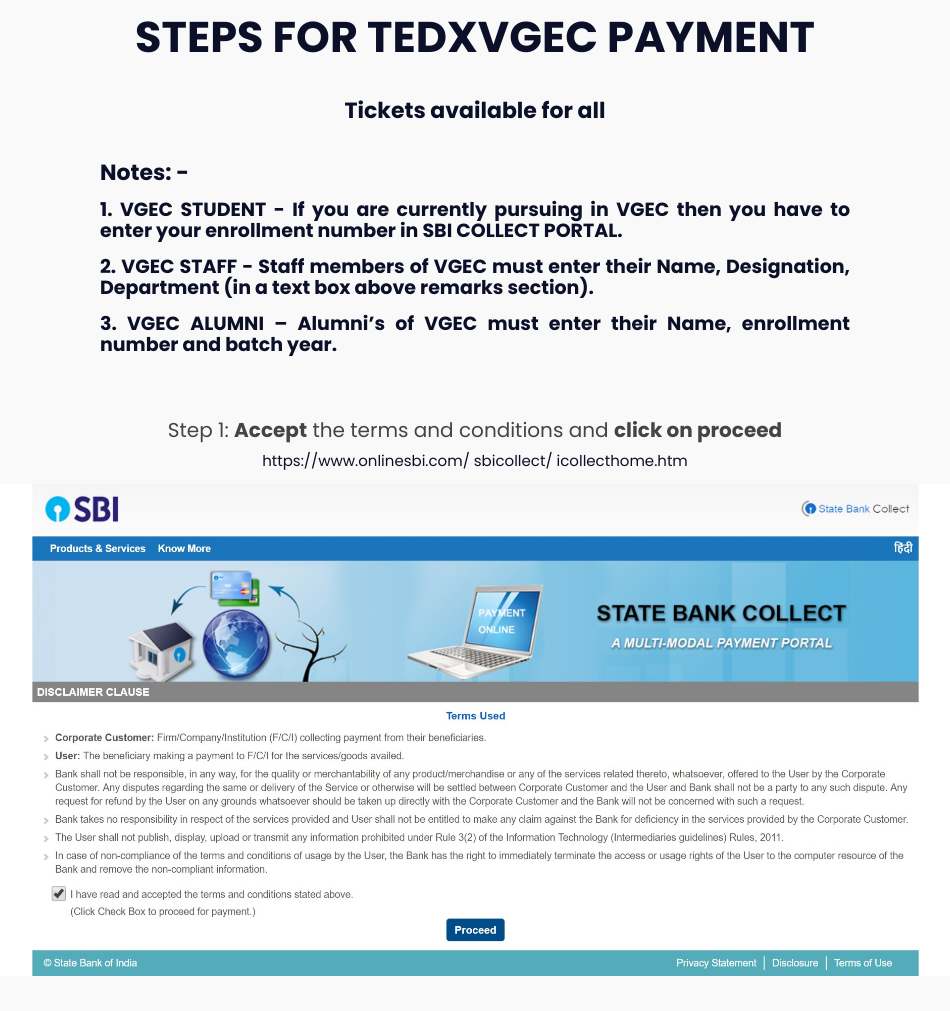
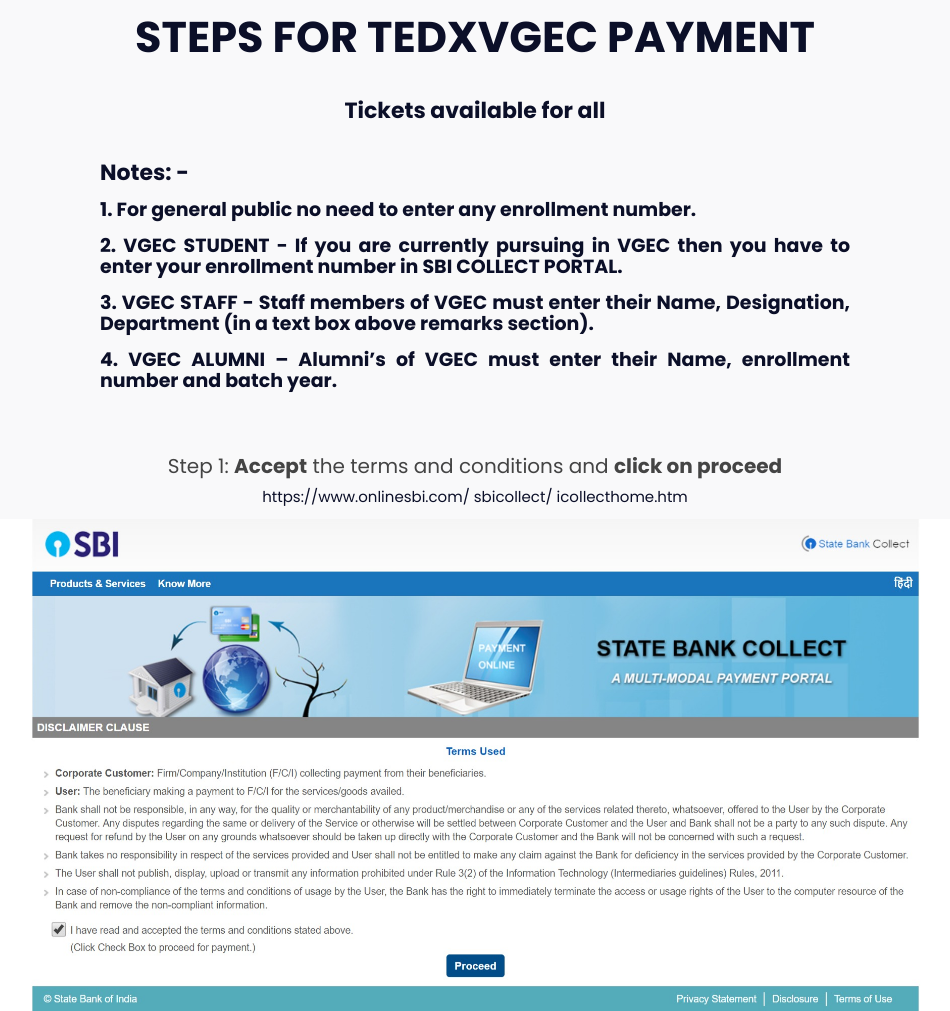
Before and after one commit to kishanvaghasia/tedxvgecbackup, a PHP site: page /buy.php in a window 1280 px wide. Shown: the part 157-1168 px from the top of the page, without its empty margins (165-1115 px from the left). Run offline with PHP 8.4, Linux system fonts and the light colour scheme.

Commit message:
one more note added

```diff
--- a/buy.php
+++ b/buy.php
@@ -101,11 +101,13 @@
                         <br>
                         <h3  style="text-align:left">Notes: - </h3>
 
-                        <h3 style="font-size:19px;text-align:justify">1.  VGEC STUDENT - If you are currently pursuing in VGEC then you have to enter your enrollment number in SBI COLLECT PORTAL.</h3>
+                        <h3 style="font-size:19px;text-align:justify">1. For general public no need to enter any enrollment number.</h3>
 
-                        <h3 style="font-size:19px;text-align:justify">2. VGEC STAFF - Staff members of VGEC must enter their Name, Designation, Department (in a text box above remarks section).</h3>
+                        <h3 style="font-size:19px;text-align:justify">2.  VGEC STUDENT - If you are currently pursuing in VGEC then you have to enter your enrollment number in SBI COLLECT PORTAL.</h3>
 
-                        <h3 style="font-size:19px;text-align:justify">3. VGEC ALUMNI – Alumni’s of VGEC must enter their Name, enrollment number and batch year.</h3>
+                        <h3 style="font-size:19px;text-align:justify">3. VGEC STAFF - Staff members of VGEC must enter their Name, Designation, Department (in a text box above remarks section).</h3>
+
+                        <h3 style="font-size:19px;text-align:justify">4. VGEC ALUMNI – Alumni’s of VGEC must enter their Name, enrollment number and batch year.</h3>
 
                   </div>
 				</div>
```
